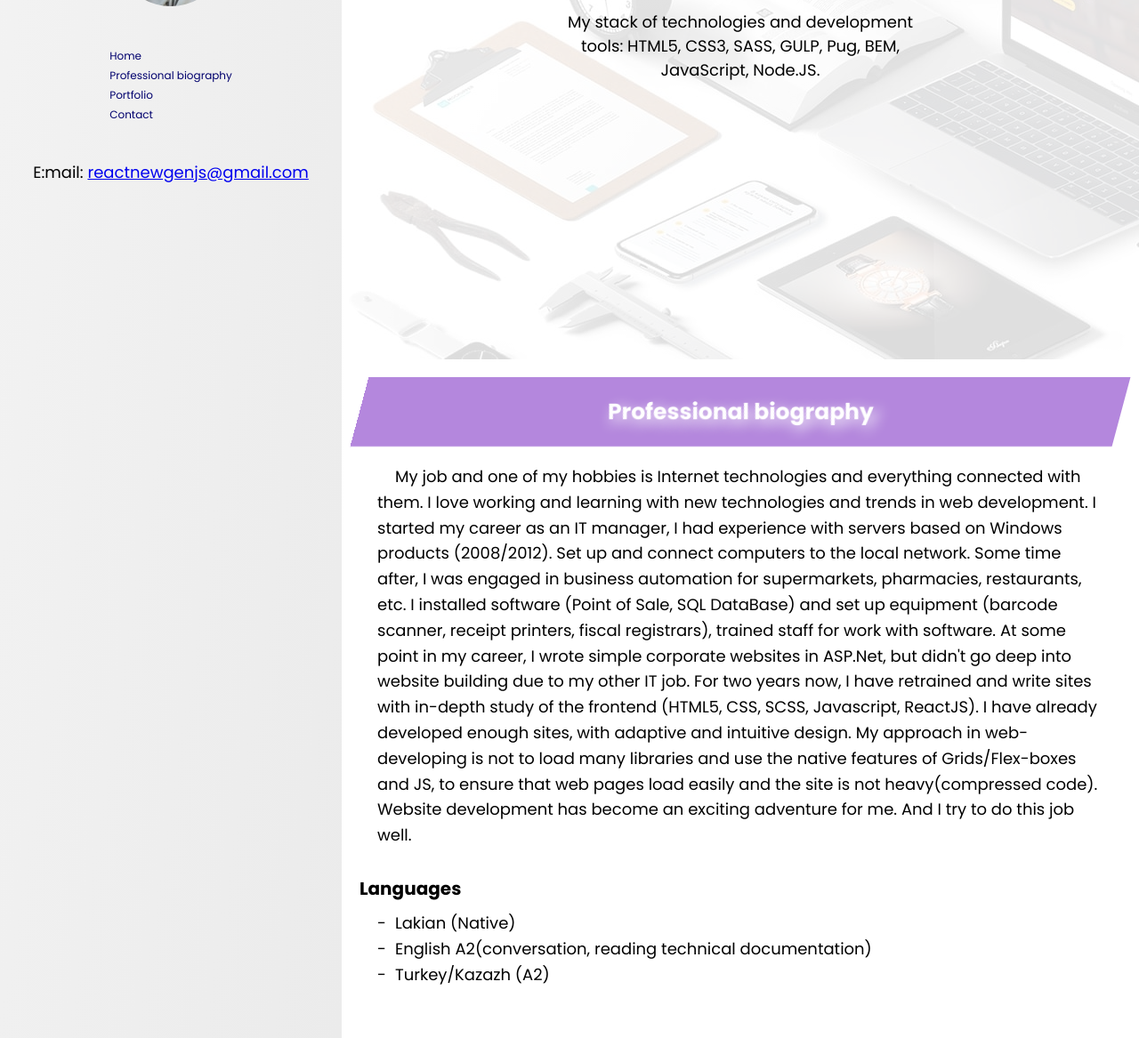
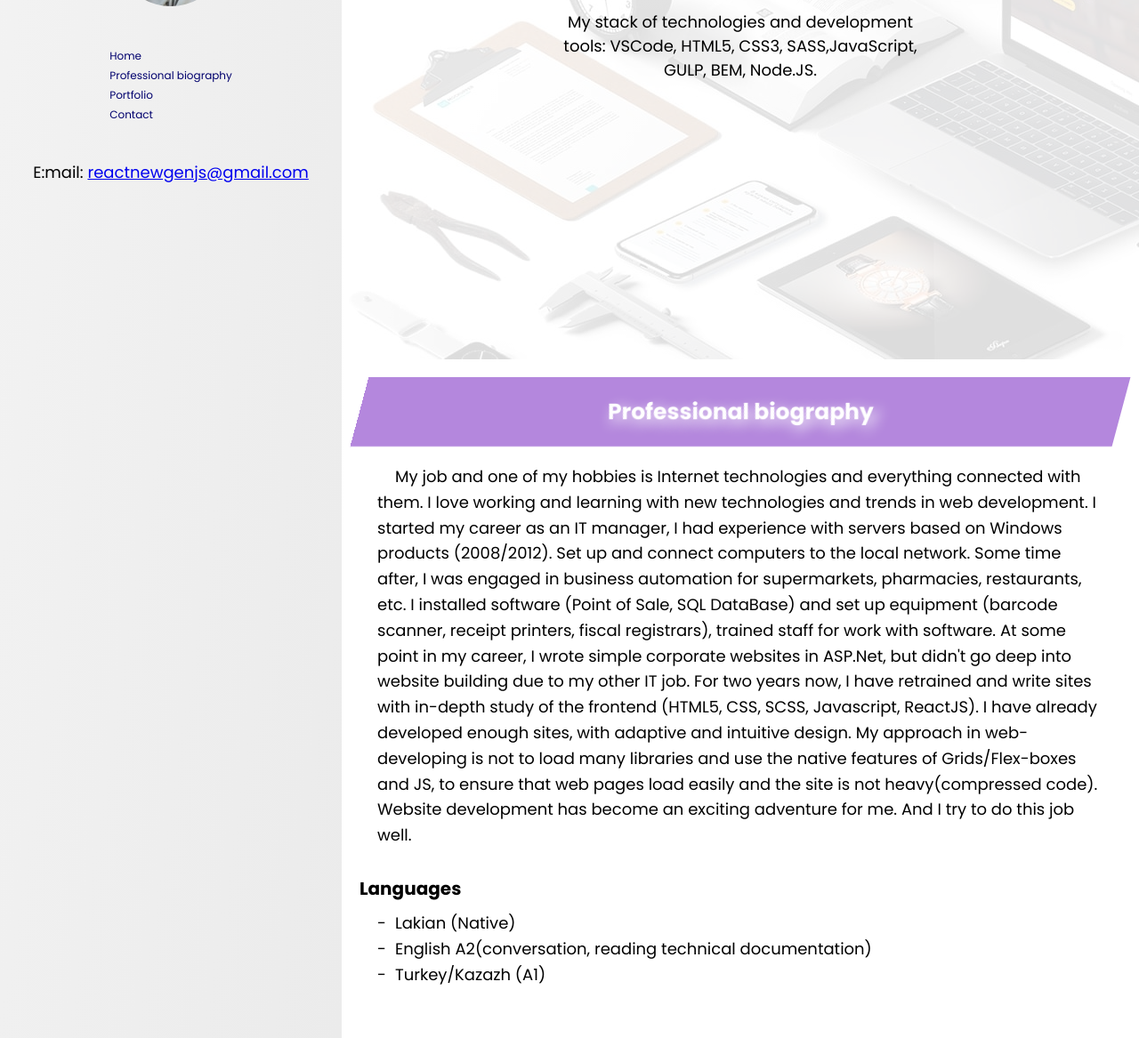
Before and after one commit to AbdullaGassanov/NewGen, a plain HTML site: page index.html in a window 1280 px wide. Shown: the part 396-1563 px from the top of the page at 89% size. Drawn offline with Linux system fonts and the light colour scheme.

Commit message:
update header

```diff
--- a/index.html
+++ b/index.html
@@ -57,7 +57,7 @@ E:mail: <a href="mailto:">reactnewgenjs@gmail.com</a></span>
 
             <div class="header__text">
               <h2 class="header__title">I'm a web-developer</h2>
-              <p class="header__info">My stack of technologies and development tools: HTML5, CSS3, SASS, GULP, Pug, BEM, JavaScript, Node.JS.</p>
+              <p class="header__info">My stack of technologies and development tools: VSCode, HTML5, CSS3, SASS,JavaScript, GULP, BEM, Node.JS.</p>
             </div>
 
         </div>
@@ -75,7 +75,7 @@ E:mail: <a href="mailto:">reactnewgenjs@gmail.com</a></span>
         <ul class="bio__languages">
           <li>Lakian (Native)</li>
           <li>English A2(conversation, reading technical documentation)</li>
-          <li>Turkey/Kazazh (A2)</li>
+          <li>Turkey/Kazazh (A1)</li>
         </ul>
 <h3 class="bio__sub-title">
 
```
